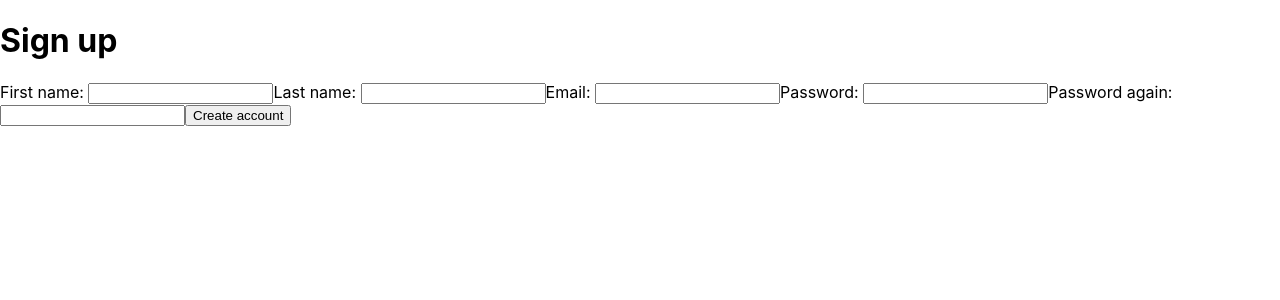
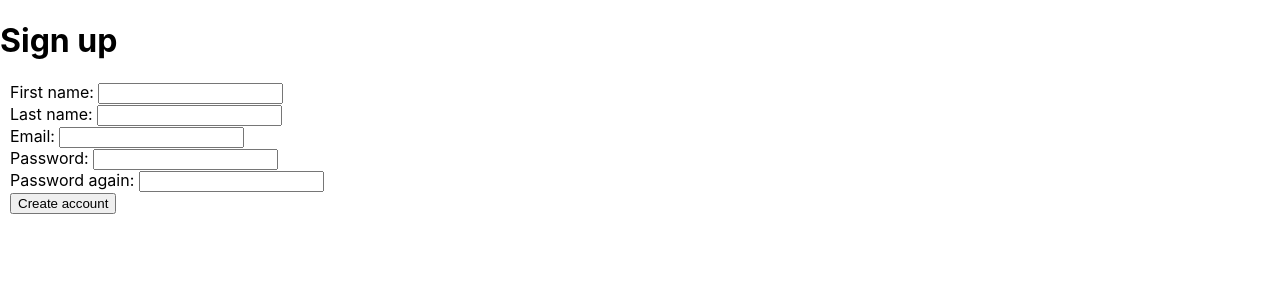
Before and after one commit to MatildaMared/ljudio, a React (Vite) app in the folder frontend/: page /signup in a window 1280 px wide. Shown: the top 300 px of the page. Built offline with nearby package versions, Linux system fonts and the light colour scheme.

Commit message:
signup page in progress

```diff
--- a/frontend/src/pages/SignupPage.jsx
+++ b/frontend/src/pages/SignupPage.jsx
@@ -1,5 +1,6 @@
 import React, { useState } from 'react';
 import { useHistory, Link } from 'react-router-dom';
+import '../../styles/signup.css';
 
 function SignupPage() {
   const [firstName, setFirstName] = useState('');
@@ -49,7 +50,8 @@ function SignupPage() {
   return (
     <div>
       <h1>Sign up</h1>
-      <form onSubmit={handleSubmit}>
+      <form onSubmit={handleSubmit} className="form">
+        <div className="controlling-form">
           <label htmlFor="text">First name: </label>
           <input
             type="text"
@@ -57,6 +59,8 @@ function SignupPage() {
             name="firstName"
             onChange={(e) => setFirstName(e.target.value)}
           />
+        </div>
+        <div className="controlling-form">
           <label htmlFor="text">Last name: </label>
           <input
             type="text"
@@ -64,6 +68,8 @@ function SignupPage() {
             name="lastName"
             onChange={(e) => setLastName(e.target.value)}
           />
+        </div>
+        <div className="controlling-form">
           <label htmlFor="email">Email: </label>
           <input
             type="email"
@@ -72,6 +78,8 @@ function SignupPage() {
             name="email"
             onChange={(e) => setEmail(e.target.value)}
           />
+        </div>
+        <div className="controlling-form">
           <label htmlFor="password">Password: </label>
           <input
             type="password"
@@ -79,6 +87,8 @@ function SignupPage() {
             className="password"
             onChange={(e) => setPassword(e.target.value)}
           />
+        </div>
+        <div className="controlling-form">
           <label htmlFor="password">Password again: </label>
           <input
             type="password"
@@ -86,6 +96,7 @@ function SignupPage() {
             className="password"
             onChange={(e) => setCheckPassword(e.target.value)}
           />
+        </div>
         <input type="submit" className="form__btn" value="Create account" />
       </form>
     </div>
--- /dev/null
+++ b/frontend/styles/signup.css
@@ -0,0 +1,3 @@
+.form {
+  padding-left: 10px;
+}
```
Lines whose indentation alone changed are shown as unchanged.
